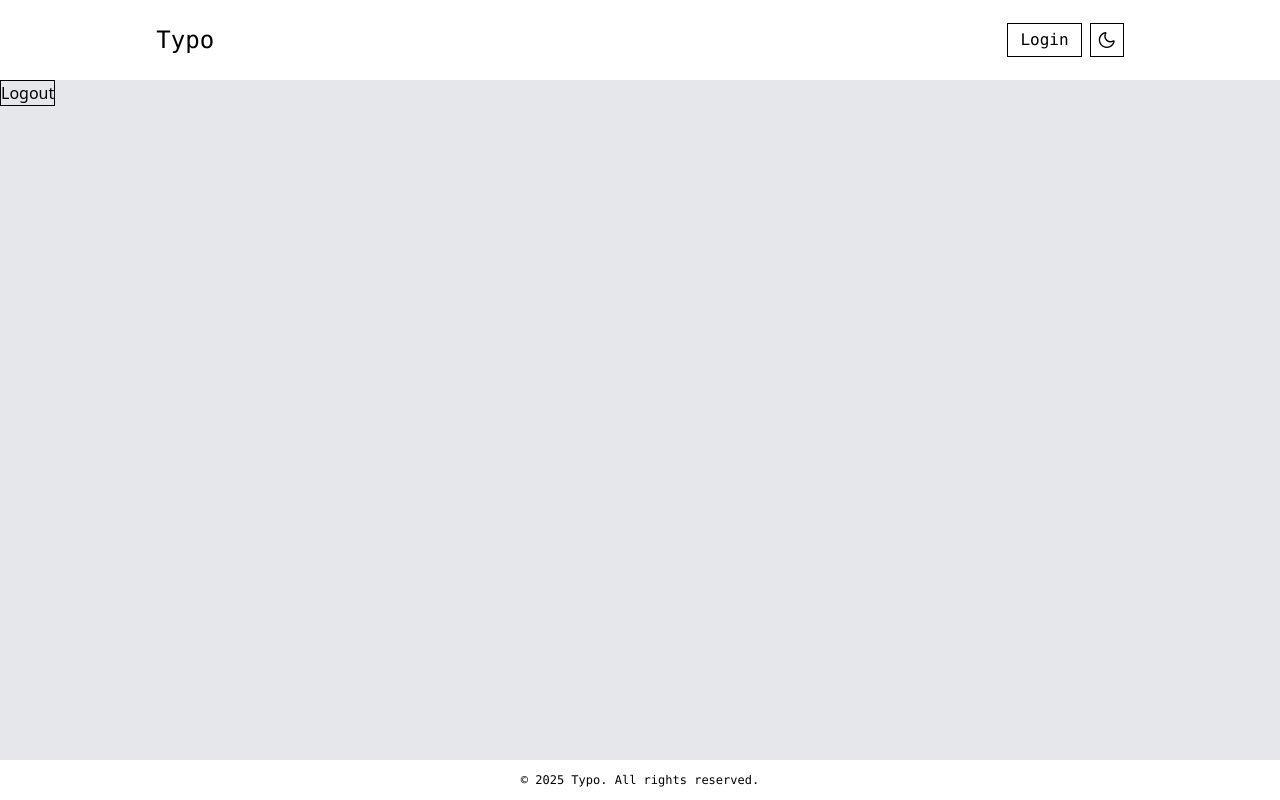
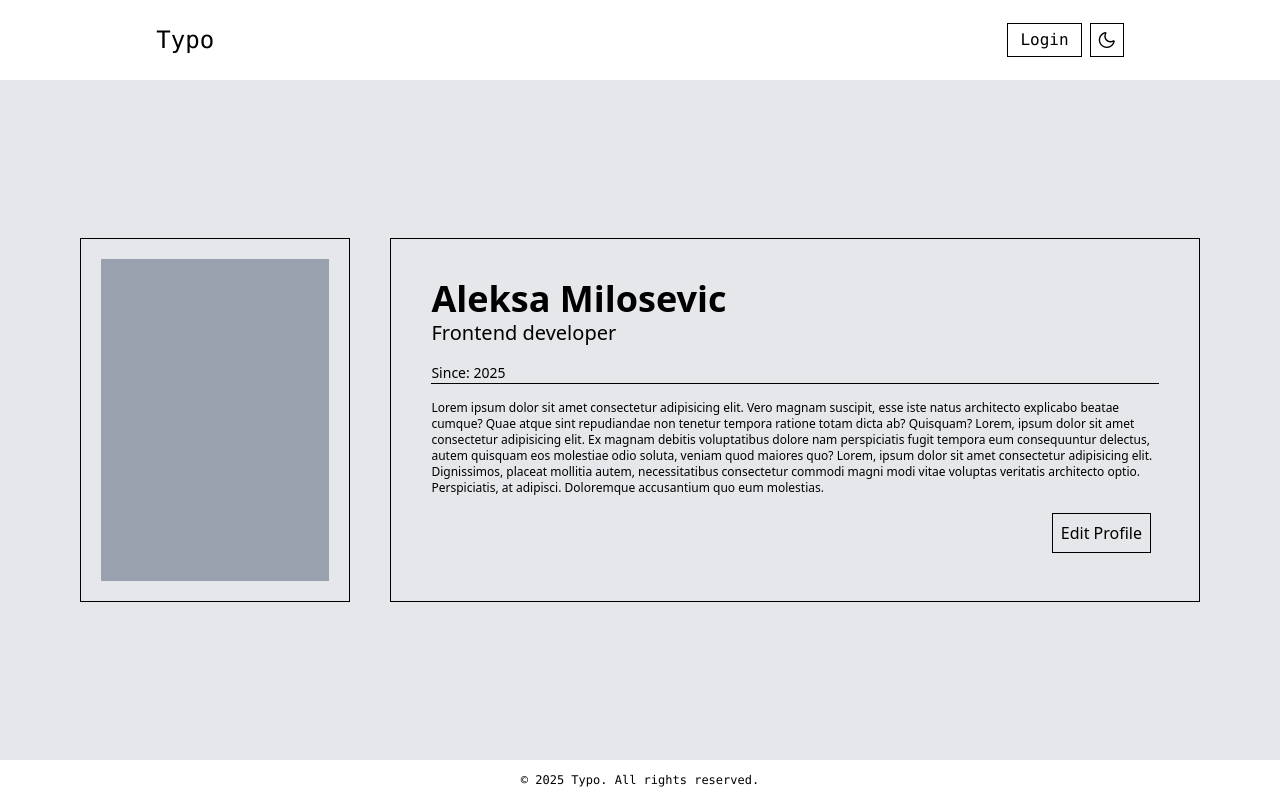
Before and after one commit to aleksamlsvc12/blog-app, a Vue app in the folder frontend/: page /profile in a window 1280 px wide. Built offline with nearby package versions, Linux system fonts and the light colour scheme.

Commit message:
User profile component updated

```diff
--- a/frontend/src/components/UserProfile.vue
+++ b/frontend/src/components/UserProfile.vue
@@ -4,7 +4,39 @@ const auth = useAuthStore();
 </script>
 
 <template>
-  <RouterLink to="/">
-    <button @click="auth.logout()" class="border-1 cursor-pointer">Logout</button>
-  </RouterLink>
+  <div class="w-full h-full p-20 flex justify-center items-center">
+    <div class="flex w-full justify-between h-[70%] gap-10">
+      <div class="w-1/4 h-full border flex justify-center items-center p-5">
+        <div class="w-full h-full bg-gray-400"></div>
+      </div>
+      <div class="w-[75%] h-full border p-10 flex flex-col justify-between">
+        <div>
+          <p class="text-4xl font-bold">Aleksa Milosevic</p>
+          <p class="text-xl">Frontend developer</p>
+        </div>
+
+        <div>
+          <p class="mt-2 text-sm">Since: 2025</p>
+          <hr />
+        </div>
+
+        <p class="text-xs mt-2">
+          Lorem ipsum dolor sit amet consectetur adipisicing elit. Vero magnam
+          suscipit, esse iste natus architecto explicabo beatae cumque? Quae
+          atque sint repudiandae non tenetur tempora ratione totam dicta ab?
+          Quisquam? Lorem, ipsum dolor sit amet consectetur adipisicing elit. Ex
+          magnam debitis voluptatibus dolore nam perspiciatis fugit tempora eum
+          consequuntur delectus, autem quisquam eos molestiae odio soluta,
+          veniam quod maiores quo? Lorem, ipsum dolor sit amet consectetur
+          adipisicing elit. Dignissimos, placeat mollitia autem, necessitatibus
+          consectetur commodi magni modi vitae voluptas veritatis architecto
+          optio. Perspiciatis, at adipisci. Doloremque accusantium quo eum
+          molestias.
+        </p>
+        <div class="w-full h-[20%] p-2 flex justify-end">
+          <button class="border p-1 pl-2 pr-2 cursor-pointer">Edit Profile</button>
+        </div>
+      </div>
+    </div>
+  </div>
 </template>
```
